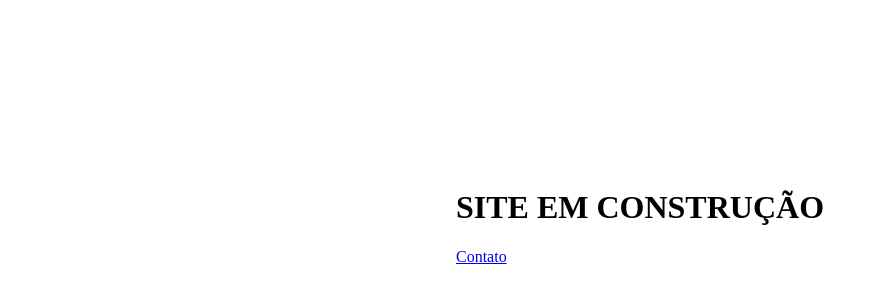
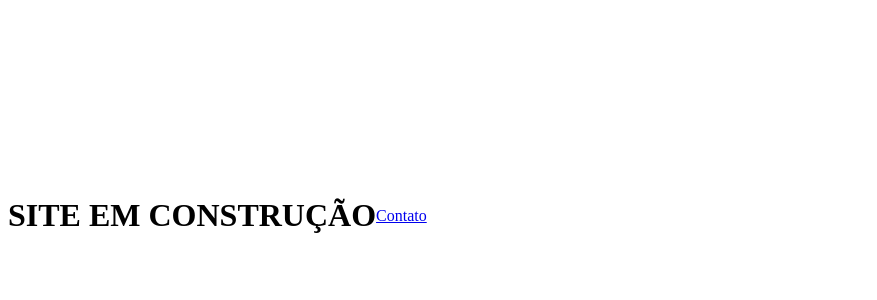
Before and after one commit to JohVitor/next-js-new, a Next.js app: page / in a window 1280 px wide. Shown: the part 24-324 px from the top of the page, without its empty margins (0-877 px from the left). Built offline with nearby package versions, Linux system fonts and the light colour scheme.

Commit message:
Correção CSS

```diff
--- a/styles.module.css
+++ b/styles.module.css
@@ -1,4 +1,5 @@
-body {
+.construction {
+    position: absolute;
     display: flex;
     justify-content: center;
     align-items: center;
```
